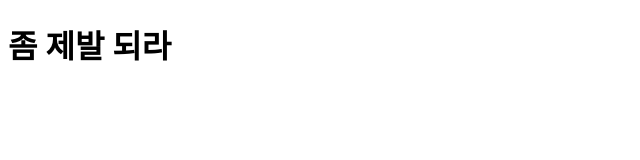
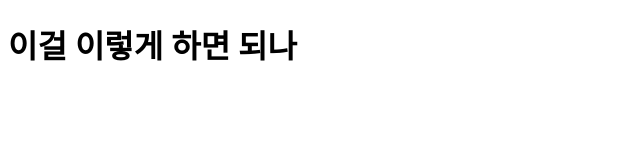
Before and after one commit to sinbin1036/SB_GIT, a plain HTML site: page index.html in a window 1280 px wide. Shown: the whole page, without its empty margins (0-640 px from the left). Drawn offline with Linux system fonts and the light colour scheme.

Commit message:
이거 맞음?

```diff
--- a/index.html
+++ b/index.html
@@ -6,6 +6,6 @@
     <title>Document</title>
 </head>
 <body>
-    <h1>좀 제발 되라</h1>
+    <h1>이걸 이렇게 하면 되나</h1>
 </body>
 </html>
```
